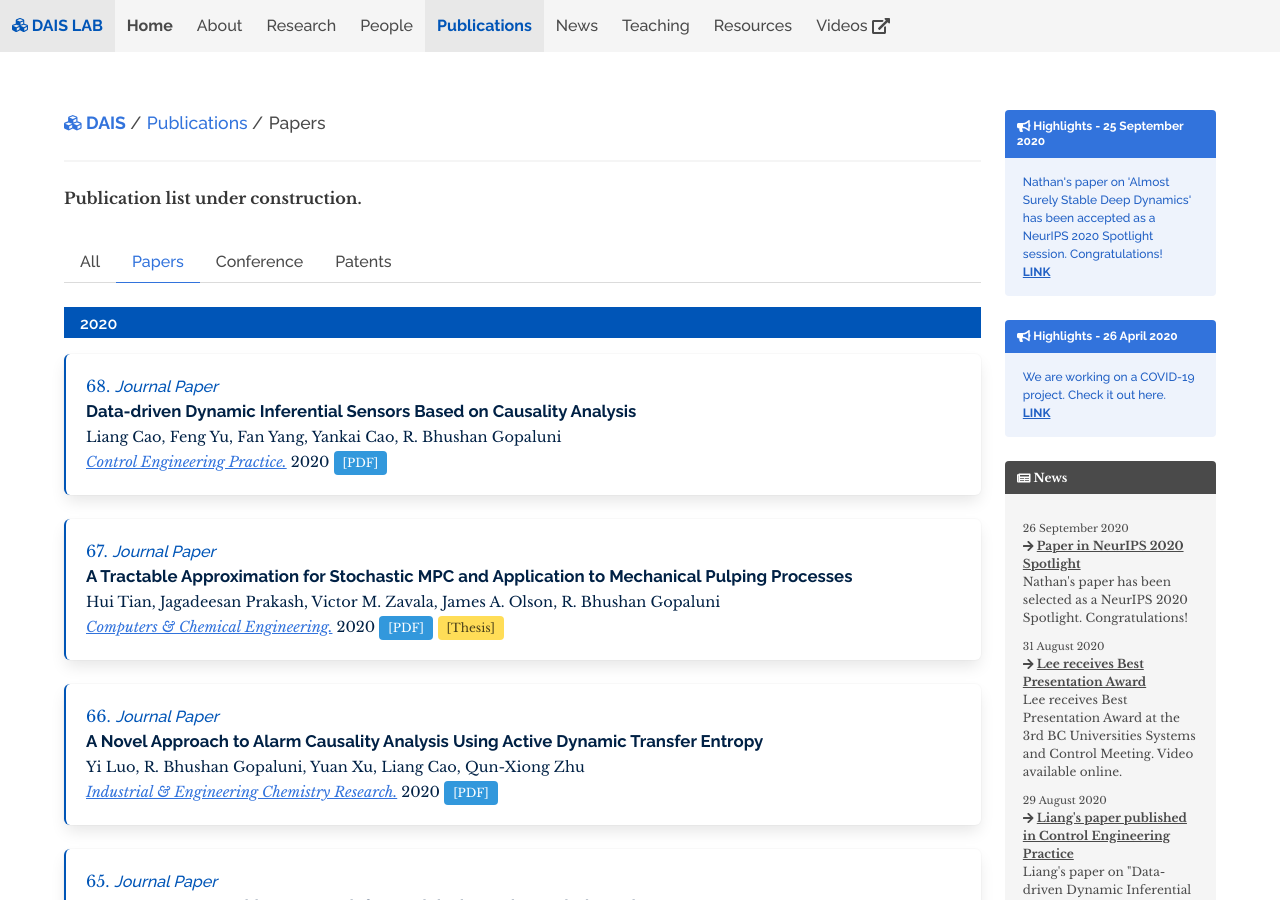
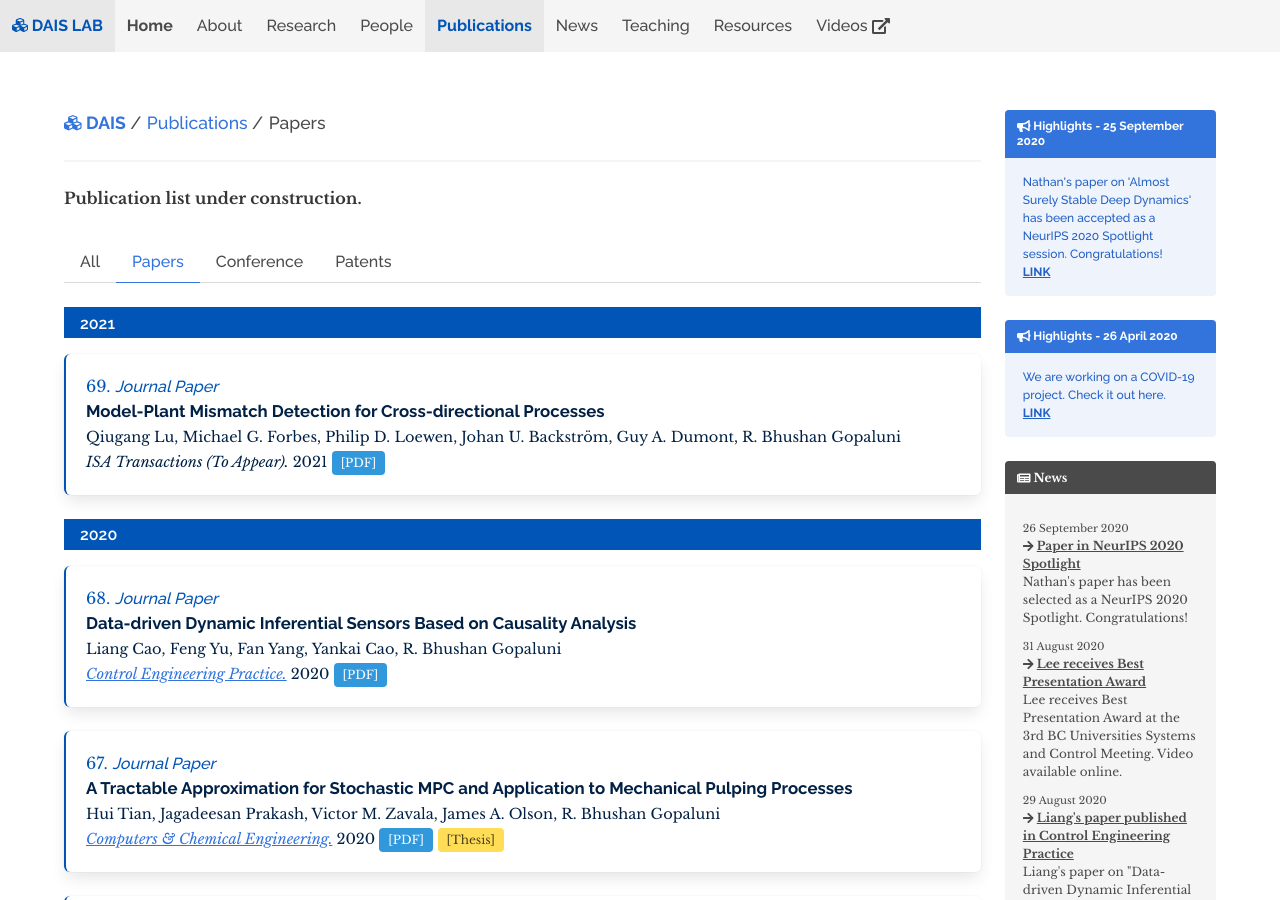
Before and after one commit to daisubc/daisubc.github.io, a Jekyll site: the page built from publications/papers.md, in a window 1280 px wide and 900 px high. Built offline with Jekyll 4.4.1, drawn with Linux system fonts in a browser that asks for light colours; nearby versions of some CDN libraries.

Commit message:
add isa paper and update year code

```diff
--- a/_data/publications.yml
+++ b/_data/publications.yml
@@ -1,3 +1,10 @@
+- authors: "Qiugang Lu, Michael G. Forbes, Philip D. Loewen, Johan U. Backström, Guy A. Dumont, R. Bhushan Gopaluni"
+  type: "paper"
+  year: "2021"
+  title: "Model-Plant Mismatch Detection for Cross-directional Processes"
+  journal: "ISA Transactions (To Appear)"
+  pdf: "2021J1_Lu_ISA.pdf"
+
 - title: "Almost Surely Stable Deep Dynamics"
   type: "conference"
   year: "2020"
--- a/_includes/pub_list.html
+++ b/_includes/pub_list.html
@@ -1,5 +1,8 @@
 <ol reversed class="publist list-nomargin" type="1" style="list-style-position: inside;">
-	{% for y in page.years %}
+	{% assign y_end = site.time | date: '%Y' %}
+	{% assign y_start = 2002 %}
+
+	{% for y in (y_start..y_end) reversed %}
 	{% if include.papertype %}
 		{% assign filteredpapers = site.data.publications | where:"type", include.papertype %}
 	{% else %}
```
Also changed, not shown: publications/all.md (+0 -1 lines), publications/conference.md (+0 -1 lines), publications/papers.md (+0 -1 lines), publications/patents.md (+0 -1 lines), 1 other file.
